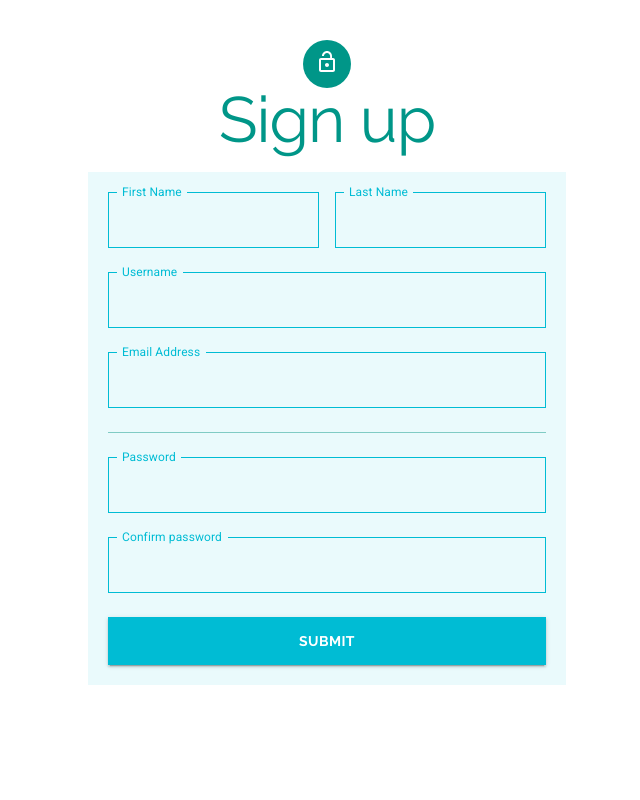
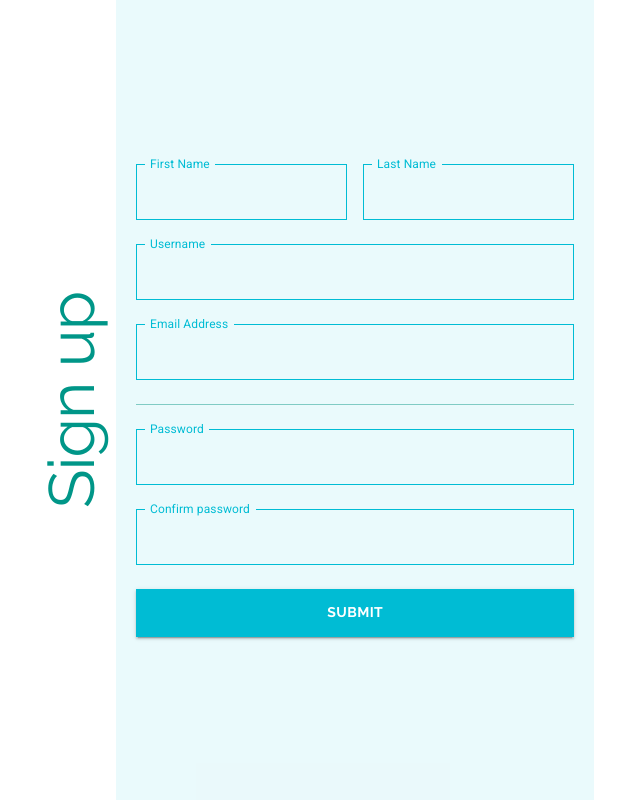
Before and after one commit to samandar-boymurodov/todo-app, a React (Create React App) app: page /register in a window 1280 px wide. Shown: the whole page, without its empty margins (313-953 px from the left). Built offline with nearby package versions, Linux system fonts and the light colour scheme; what react-is-scrolling would draw is missing.

Commit message:
register page's layout changed

```diff
--- a/src/UI/Register.js
+++ b/src/UI/Register.js
@@ -9,7 +9,6 @@ import {
 import { makeStyles, useTheme } from "@material-ui/styles";
 import { useFormik } from "formik";
 import * as yup from "yup";
-import LockOpenIcon from "@material-ui/icons/LockOpen";
 
 const validationSchema = yup.object({
   email: yup
@@ -43,15 +42,6 @@ const validationSchema = yup.object({
 });
 
 const useStyles = makeStyles((theme) => ({
-  lockIcon: {
-    backgroundColor: theme.palette.secondary.main,
-    display: "flex",
-    justifyContent: "center",
-    alignItems: "center",
-    borderRadius: 50,
-    height: "3rem",
-    width: "3rem",
-  },
   form: {
     padding: "1.25rem",
   },
@@ -85,22 +75,29 @@ export default function Register() {
   return (
     <Grid
       container
-      direction="column"
+      direction={matchesSM ? "column" : "row"}
       alignItems="center"
+      justify={matchesSM ? null : "center"}
       style={{
-        paddingTop: "2.5rem",
+        paddingTop: matchesSM ? "1.5rem" : null,
         backgroundColor: matchesSM ? "rgb(51, 201, 220, 0.1 )" : undefined,
       }}
     >
-      <Grid item style={{ marginBottom: "1.25rem" }}>
+      <Grid
+        item
+        style={{
+          marginBottom: matchesSM ? "1rem" : undefined,
+          marginRight: matchesSM ? undefined : "-2rem",
+          marginLeft: matchesSM ? undefined : "-6rem",
+        }}
+      >
         <Grid container direction="column" alignItems="center">
-          <Grid item className={classes.lockIcon}>
-            <span>
-              <LockOpenIcon style={{ fill: "#fff" }} />
-            </span>
-          </Grid>
           <Grid item>
-            <Typography variant="h1" color="secondary">
+            <Typography
+              variant="h1"
+              color="secondary"
+              style={{ transform: matchesSM ? null : "rotate(-90deg)" }}
+            >
               Sign up
             </Typography>
           </Grid>
@@ -112,6 +109,10 @@ export default function Register() {
         style={{
           width: matchesSM ? "100%" : null,
           backgroundColor: !matchesSM ? "rgb(51, 201, 220, 0.1 )" : undefined,
+          marginLeft: matchesSM ? undefined : "-2rem",
+          height: matchesSM ? undefined : "100vh",
+          display: "flex",
+          alignItems: "center",
         }}
       >
         <Grid
```
